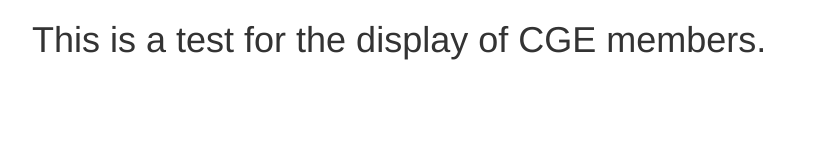
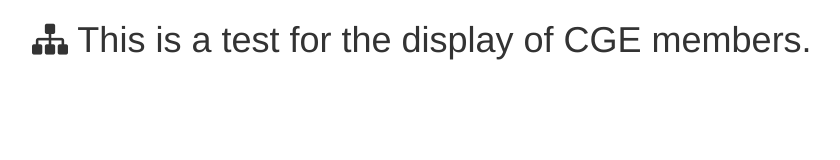
Before and after one commit to PapayaCarlos/papayacarlos.github.io, a plain HTML site: page index.html in a window 1280 px wide. Shown: the whole page, without its empty margins (38-878 px from the left). Drawn offline with nearby package versions, Linux system fonts and the light colour scheme.

Commit message:
Testing BootStrap And FontAwesome

```diff
--- a/index.html
+++ b/index.html
@@ -2,10 +2,11 @@
 <head>
 	<title>CGE Members</title>
 	<link rel="stylesheet" type="text/css" href="https://maxcdn.bootstrapcdn.com/bootstrap/3.3.5/css/bootstrap.min.css">
+	<link rel="stylesheet" type="text/css" href="https://maxcdn.bootstrapcdn.com/font-awesome/4.4.0/css/font-awesome.min.css">
 </head>
 <body>
 <div class="container">
-<h1>This is a test for the display of CGE members.</h1>
+<h1><i class="fa fa-sitemap" aria-hidden="true"></i> This is a test for the display of CGE members.</h1>
 
 </div>
 
```
